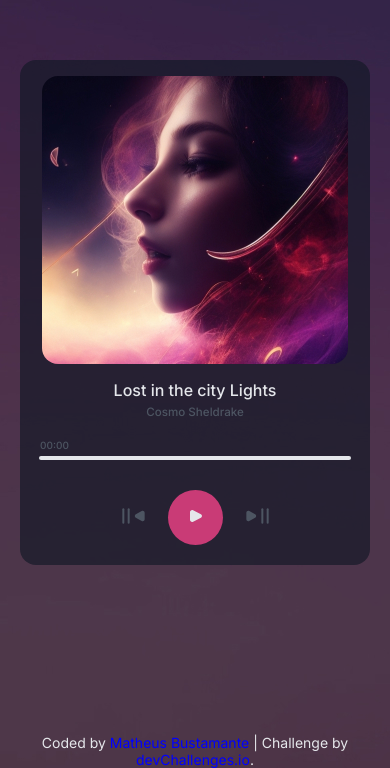
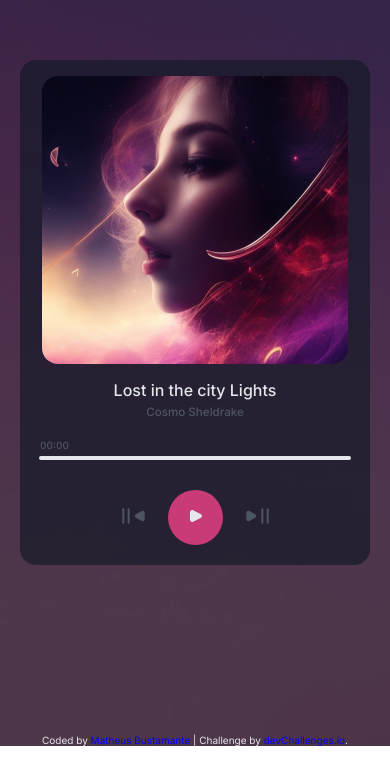
Before and after one commit to MTbustamante98/FrontEnd-HTML-CSS-JS, a website built with webpack: page music-player-master/index.html in a window 390 px wide. Shown: the part 110-878 px from the top of the page. After the commit the page ends 856 px from the top, so only its background shows below. Built offline with nearby package versions, Linux system fonts and the light colour scheme.

Commit message:
modified footer text font size

```diff
--- a/music-player-master/css/geral.css
+++ b/music-player-master/css/geral.css
@@ -26,7 +26,7 @@ main {
 }
 
 .author-info {
-  font-size: 14px;
+  font-size: 0.875rem;
   text-align: center;
   color:  var(--gainsboro);
 }
@@ -40,4 +40,10 @@ main {
   body {
     background: url("../resources/gradient-bg.jpg") no-repeat;
   }
+
+  .author-info {
+    font-size: 0.625rem;
+    text-align: center;
+    color:  var(--gainsboro);
+  }
 }
```
